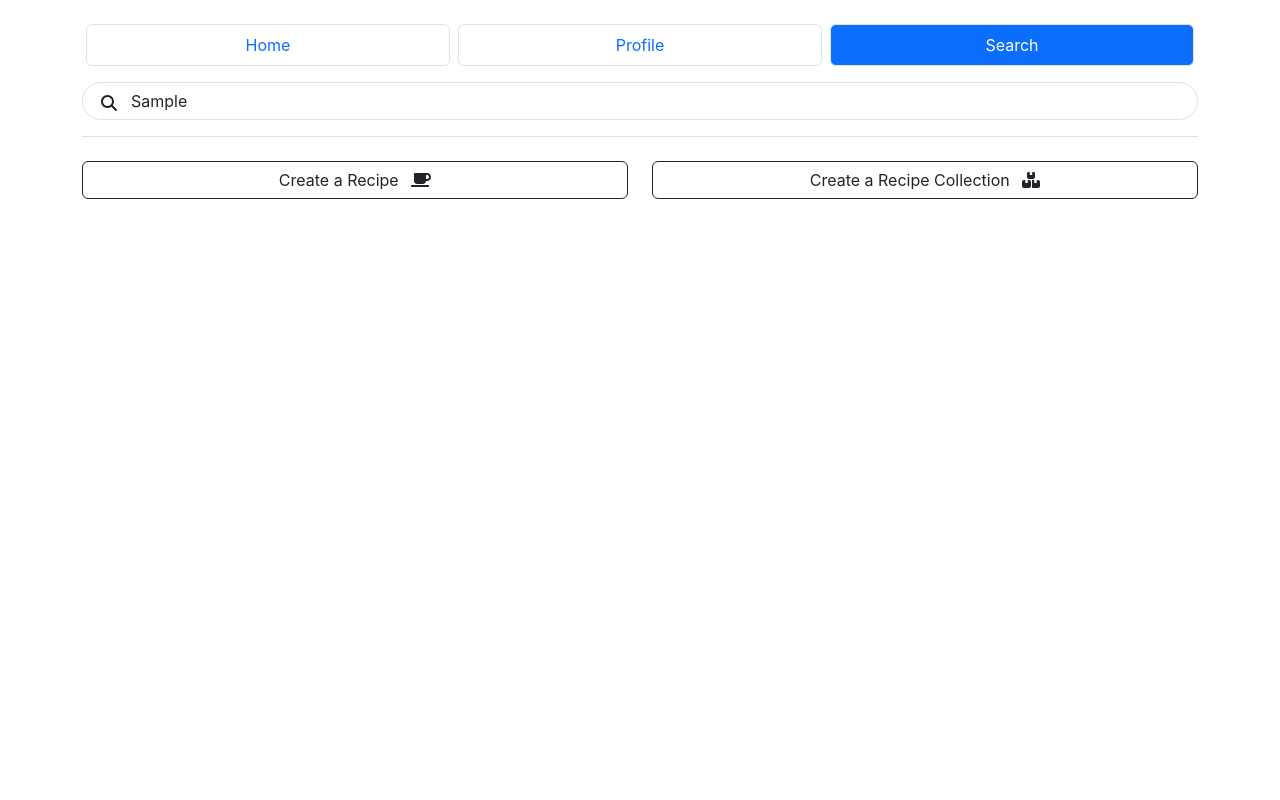
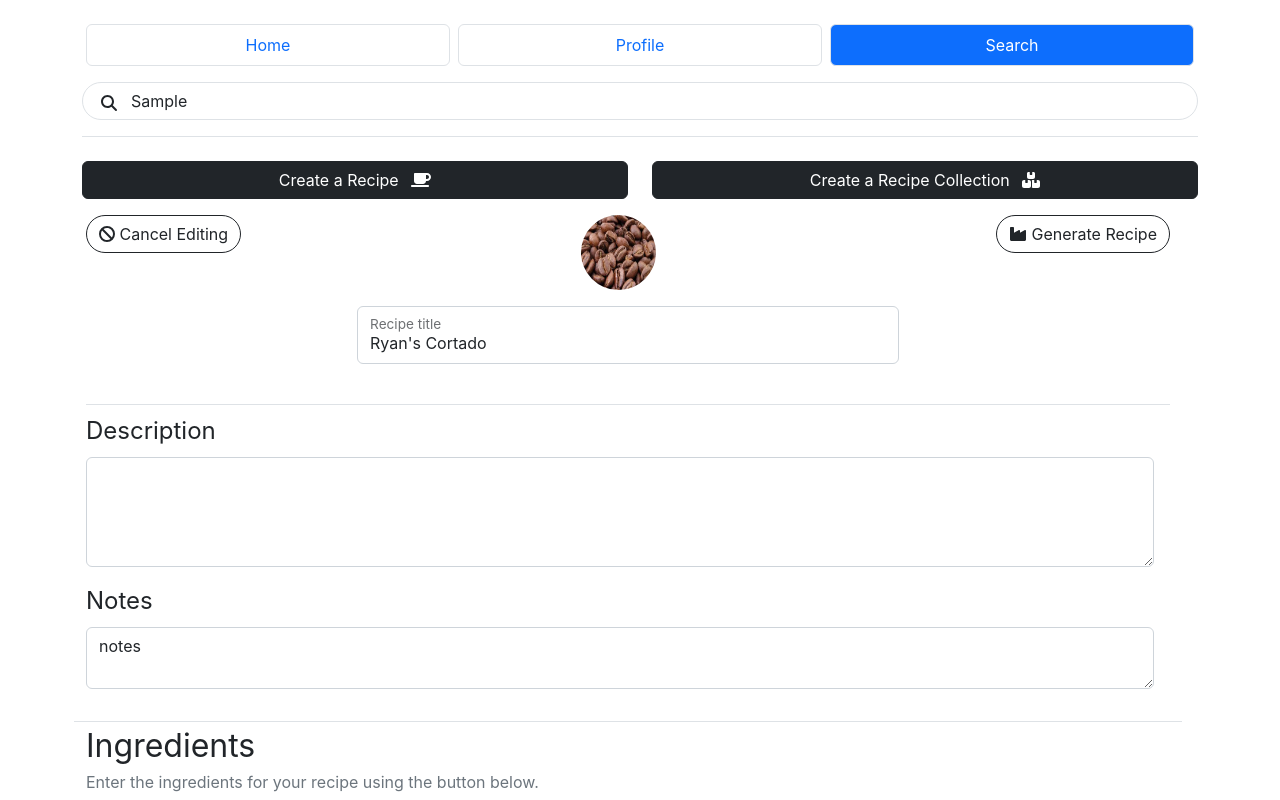
Before and after one commit to loonery/webdev-group-project, a React (Create React App) app: page /search in a window 1280 px wide. Both pictures are taken after typing "Sample" into the empty fields and a click on the button "Create a Recipe". Shown: the top 800 px of the page. Built offline with nearby package versions, Linux system fonts and the light colour scheme.

Commit message:
working on creation screen

```diff
--- a/src/components/domain-components/post-components/AbridgedCollectionOrRecipe/index.js
+++ b/src/components/domain-components/post-components/AbridgedCollectionOrRecipe/index.js
@@ -14,7 +14,7 @@ const AbridgedDomainItem = ({editingParentComponent}) => {
     return (
         <>
             {/*pass the recipe modal component information about whether it's showing itself, and how to close itself*/}
-            <Recipe show={showingDomainItem} showFunction={() => setShowingDomainItem(false)}/>
+            <Recipe modal={true} show={showingDomainItem} showFunction={() => setShowingDomainItem(false)}/>
 
             <div className="p-1">
                 <div className="d-flex">
--- a/src/components/domain-components/recipe-components/Recipe/RecipeHeader.js
+++ b/src/components/domain-components/recipe-components/Recipe/RecipeHeader.js
@@ -2,7 +2,8 @@ import {useState} from "react";
 
 const RecipeHeader = ({recipeName, recipeAuthor, editing}) => {
 
-    const [description, setDescription] = useState("Description");
+    const [description, setDescription] = useState("");
+    const [name, setName] = useState(recipeName);
     const [recipeNotes, setRecipeNotes] = useState("notes");
 
     return(
@@ -10,12 +11,32 @@ const RecipeHeader = ({recipeName, recipeAuthor, editing}) => {
         <div className={"row"}>
 
             {/*title text*/}
+            {!editing &&
+                <>
                 <div className="d-flex justify-content-center mb-1">
                     <div className="fs-2">{recipeName}</div>
                 </div>
                 <div className="d-flex justify-content-center mb-1">
                     <div className="fs-6">{recipeAuthor}</div>
                 </div>
+                </>
+            }
+            {editing &&
+                <div className="d-flex justify-content-center my-3">
+                    <div className="form-floating w-50">
+                        <input className="form-control"
+                               id={"titleInput"}
+                               placeholder={"Recipe title"}
+                               defaultValue={recipeName}
+                               value={name}
+                               onChange={(event) => setName(event.target.value)}
+                        />
+                        <label htmlFor="titleInput">Recipe title</label>
+                    </div>
+                </div>
+            }
+
+
 
             {/*Description of recipe*/}
             <div className="mt-3">
--- a/src/components/domain-components/recipe-components/Recipe/index.js
+++ b/src/components/domain-components/recipe-components/Recipe/index.js
@@ -15,8 +15,11 @@ import RecipeHeader from "./RecipeHeader";
 
 // react component imports
 import {Modal} from "react-bootstrap";
+import {faGenderless} from "@fortawesome/free-solid-svg-icons/faGenderless";
+import {faSignsPost} from "@fortawesome/free-solid-svg-icons/faSignsPost";
+import {faIndustry} from "@fortawesome/free-solid-svg-icons/faIndustry";
 
-const Recipe = ({show, showFunction}) => {
+const Recipe = ({modal, show, showFunction}) => {
 
     // invoke the findTuitsThunk to fetch tuits from the server and put them in the front-end store
     const recipeName = "Ryan's Cortado";
@@ -32,6 +35,7 @@ const Recipe = ({show, showFunction}) => {
     // todo: style the text area to not allow resizing
     return(
         <>
+            {modal &&
             <Modal show={show} size="lg" aria-labelledby="contained-modal-title-vcenter" centered>
                 <Modal.Body className="modal-body">
                     <div className="row pt-3 ps-3 pb-3 pe-3">
@@ -96,6 +100,48 @@ const Recipe = ({show, showFunction}) => {
                     </div>
                 </Modal.Body>
             </Modal>
+            }
+            {/*Component rendered NOT as a modal (rendered when initially creating) ################################*/}
+            {!modal &&
+                <div className="row pt-3 ps-3 pb-3 pe-3">
+                    <div className="d-flex justify-content-between">
+
+                        <div>
+                            <button className="btn btn-outline-dark rounded-pill"
+                                    onClick={() => {return}}>
+                                <FontAwesomeIcon icon={faCancel}/> Cancel Editing
+                            </button>
+                        </div>
+
+                        <img src={userProfilePicture}
+                             className="rounded-circle"
+                             height="75px"
+                             width="75px"
+                        />
+
+                        <div>
+                            <button className="btn btn-outline-dark rounded-pill"
+                                    onClick={() => {setEditing(false)}}>
+                                <FontAwesomeIcon icon={faIndustry}/> Generate Recipe
+                            </button>
+                        </div>
+                    </div>
+
+                    {/*outer col houses the entire form*/}
+                    <div className={"col"}>
+                        <RecipeHeader recipeName={recipeName}
+                                      recipeNotes={recipeNotes}
+                                      recipeAuthor={recipeAuthor}
+                                      editing={true}/>
+
+                        {/*list of ingredients*/}
+                        <IngredientsList editingRecipe={true}/>
+
+                        {/*list of steps to complete the recipe*/}
+                        <RecipeStepList editingRecipe={true}/>
+                    </div>
+                </div>
+            }
         </>
     );
 }
--- a/src/components/page-components/Creator/index.js
+++ b/src/components/page-components/Creator/index.js
@@ -1,24 +1,46 @@
 import {FontAwesomeIcon} from "@fortawesome/react-fontawesome";
 import {faCoffee} from "@fortawesome/free-solid-svg-icons/faCoffee";
 import {faBoxesStacked} from "@fortawesome/free-solid-svg-icons/faBoxesStacked";
+import {useState} from "react";
+import Recipe from "../../domain-components/recipe-components/Recipe";
 
 const Creator = () => {
+
+    const [creating, setCreating] = useState(false);
+    const [creatingRecipe, setCreatingRecipe] = useState(false);
 
     return (
         <>
             <div className="row">
                 <div className="col">
-                    <button className="btn btn-outline-dark w-100">Create a Recipe
+                    <button className="btn btn-dark w-100"
+                            onClick={() => {
+                                setCreating(true);
+                                setCreatingRecipe(true);
+                            }}>
+                        Create a Recipe
                         &ensp;<FontAwesomeIcon icon={faCoffee}/>
                     </button>
                 </div>
 
                 {/*todo - disable this if the user is not premium*/}
                 <div className="col">
-                    <button className="btn btn-outline-dark w-100">Create a Recipe Collection
+                    <button className="btn btn-dark w-100"
+                            onClick={() => {
+                                setCreating(true);
+                                setCreatingRecipe(false);
+                            }}>
+                        Create a Recipe Collection
                         &ensp;<FontAwesomeIcon icon={faBoxesStacked}/>
                     </button>
                 </div>
+
+                {creating && creatingRecipe &&
+                    <Recipe modal={false} show={false} showFunction={() => {
+                        return
+                    }}/>
+                }
+
             </div>
         </>
     )
```
Lines whose indentation alone changed are shown as unchanged.
